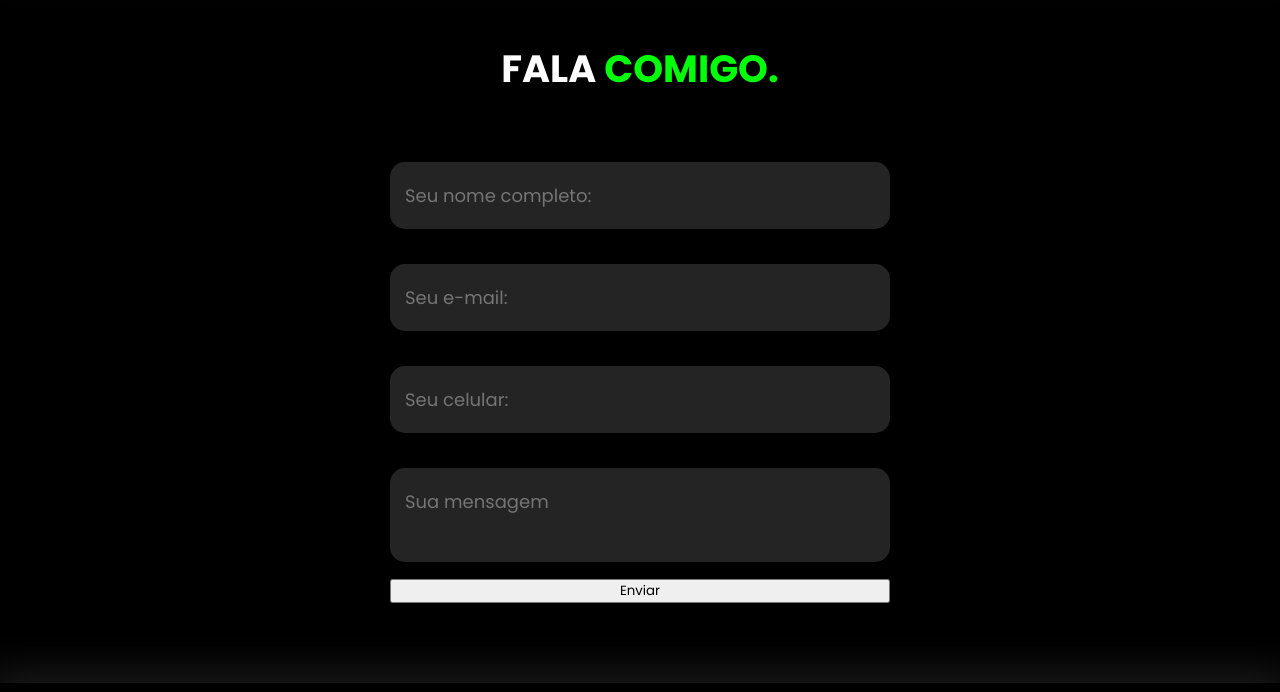
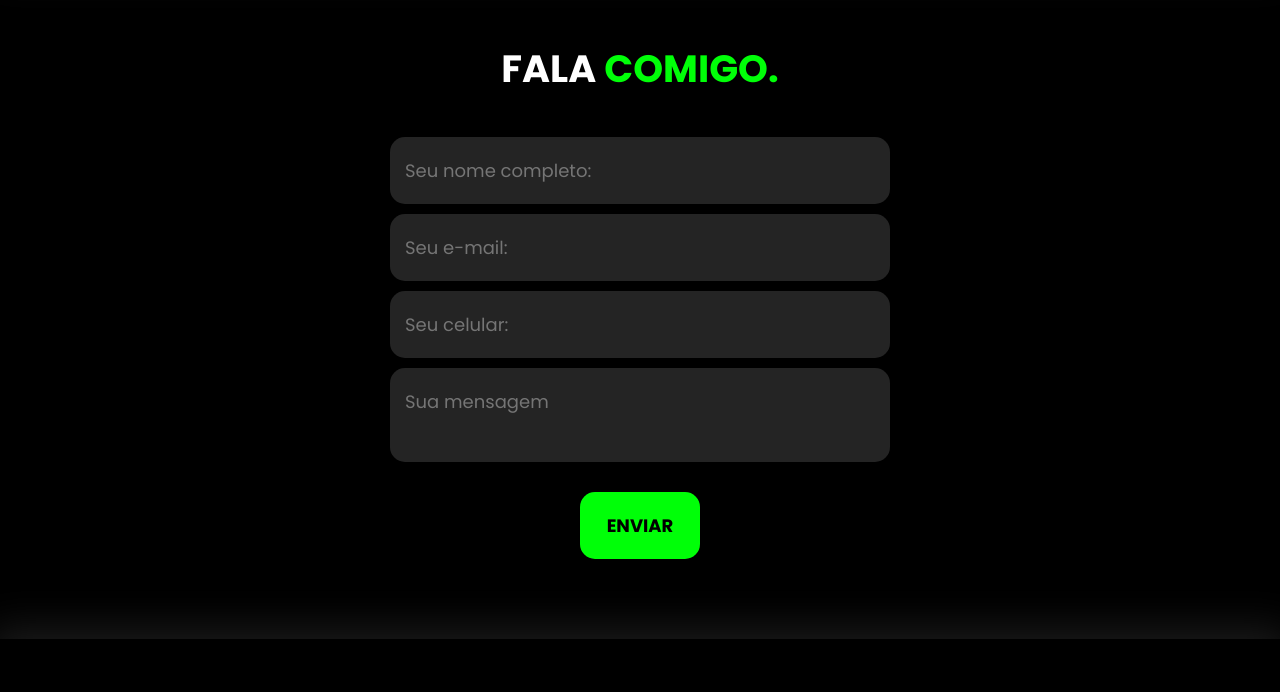
Before and after one commit to Romeropedro1/projetoportfolio, a plain HTML site: page index.html in a window 1280 px wide. Shown: the part 2460-3152 px from the top of the page. Drawn offline with nearby package versions, Linux system fonts and the light colour scheme.

Commit message:
Update index.html

```diff
--- a/index.html
+++ b/index.html
@@ -168,32 +168,20 @@ Você não precisa de cartão de crédito para começar.
                 <h2 class="titulo">FALA <span>COMIGO.</span></h2>
 
                 <form action="https://formspree.io/f/mqapalpg" method="POST">
-    <label>
-        Seu nome:
-        <input type="text" name="nome" placeholder="Seu nome completo:" required>
-    </label>
+     <input type="hidden" name="_captcha" value="false">
 
-    <label>
-        Seu e-mail:
-        <input type="email" name="email" placeholder="Seu e-mail:" required>
-    </label>
+                    <!-- Redirecionamento após envio -->
+                    <input type="hidden" name="_next" value="https://romeropedro1.github.io/projetoportfolio/obrigado.html">
 
-    <label>
-        Seu celular:
-        <input type="text" name="celular" placeholder="Seu celular:">
-    </label>
+                    <input type="text" name="nome" placeholder="Seu nome completo:" required>
+                    <input type="email" name="email" placeholder="Seu e-mail:" required>
+                    <input type="text" name="celular" placeholder="Seu celular:">
+                    <textarea name="mensagem" placeholder="Sua mensagem" required></textarea>
 
-    <label>
-        Sua mensagem:
-        <textarea name="mensagem" placeholder="Sua mensagem" required></textarea>
-    </label>
-
-    <!-- Redirecionar após envio -->
-    <input type="hidden" name="_next" value="https://romeropedro1.github.io/projetoportfolio/obrigado.html">
-
-    <button type="submit">Enviar</button>
-</form>
-
+                    <div class="btn-enviar">
+                        <input type="submit" value="ENVIAR">
+                    </div>
+                </form>
             </div><!--interface-->
         </section><!--formulario-->
 
```
